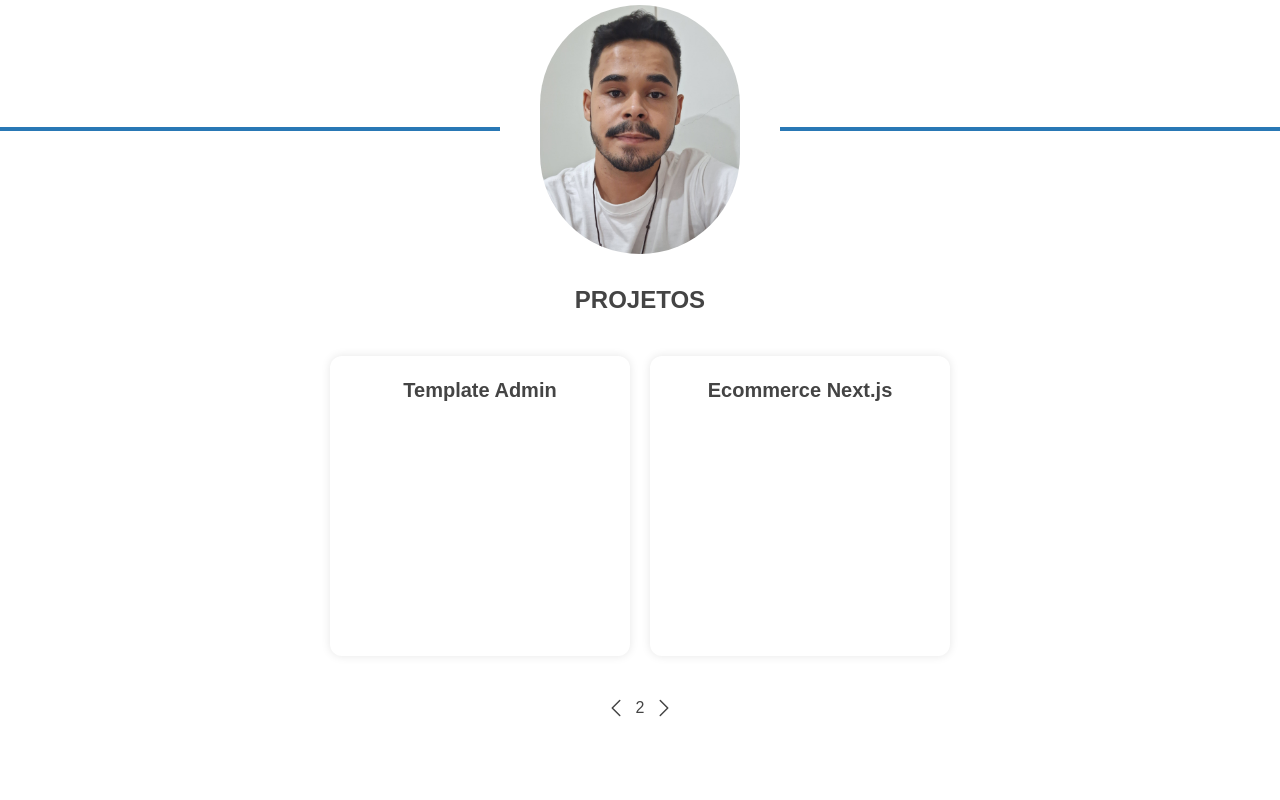
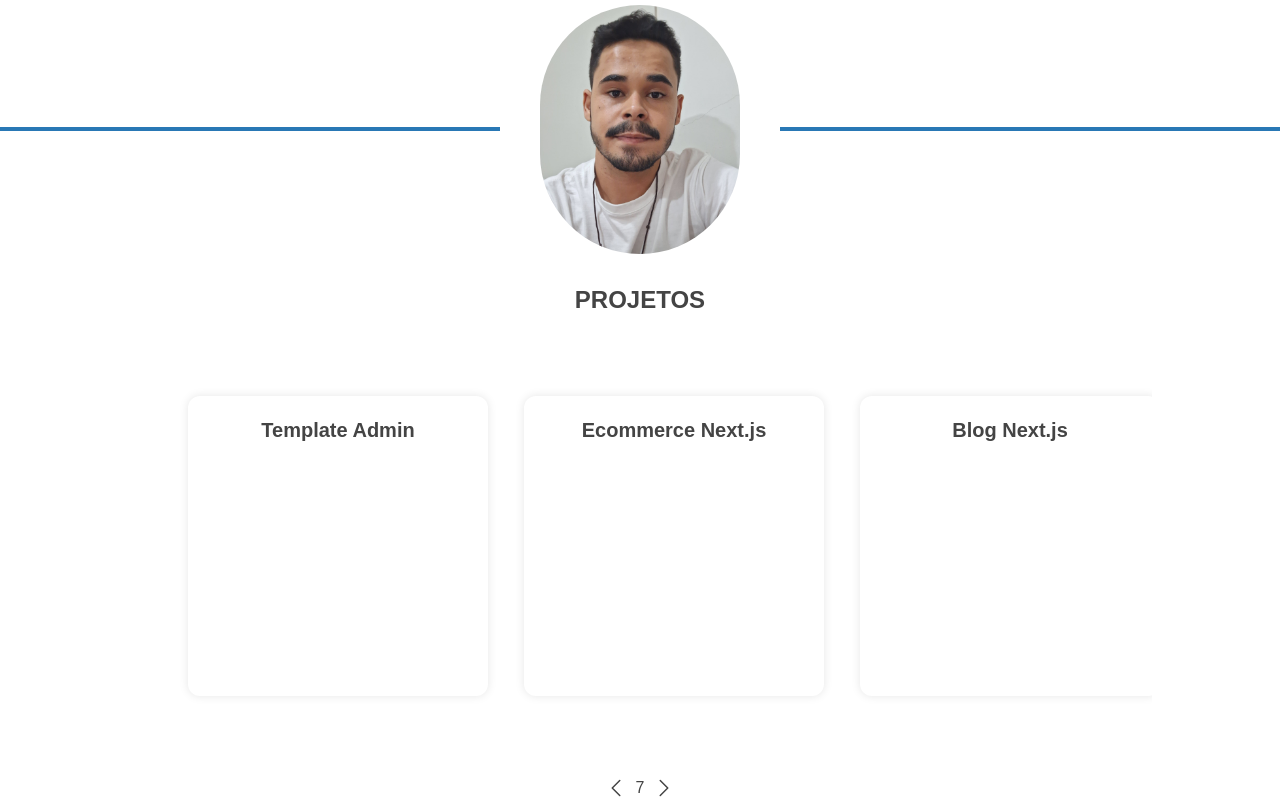
Before and after one commit to 1mateusbarbozamartins/portfolio, a Next.js app: page / in a window 1280 px wide. Shown: the part 331-1131 px from the top of the page. Before the commit the page ends 1051 px from the top, so only its background shows below. Built offline with nearby package versions, Linux system fonts and the light colour scheme.

Commit message:
Refazendo lista de projetos

```diff
--- a/src/components/Body/Projetos/ListCards.tsx
+++ b/src/components/Body/Projetos/ListCards.tsx
@@ -1,10 +1,10 @@
 import { useEffect, useState } from "react";
-import { IconArrowLeft, IconArrowRight, IconMarker } from "@/components/icons";
+import { IconArrowLeft, IconArrowRight } from "@/components/icons";
 import Card from "./Card";
 import ProjectProps from "@/model/Project.model";
 
 export default function ListCards() {
-    const [projects, setProjects] = useState<ProjectProps[]>([])
+    const [projects, setProjects] = useState<ProjectProps[]>([]);
 
     useEffect(() => {
         const projects = [
@@ -15,45 +15,53 @@ export default function ListCards() {
             {
                 title: "Ecommerce Next.js",
                 description: "Um ecommerce com Next.js, Tailwind CSS, e GraphQL",
-            }
-        ]
+            },
+            {
+                title: "Blog Next.js",
+                description: "Um blog simples com Next.js, Markdown, e Tailwind CSS",
+            },
+            {
+                title: "Sistema de Login",
+                description: "Um sistema de login com Next.js, Tailwind CSS, e Firebase",
+            },
+            {
+                title: "Gerenciador de Projetos",
+                description: "Um gerenciador de projetos com Next.js, TypeScript, e Tailwind CSS",
+            },
+            {
+                title: "Gerenciador de Tarefas",
+                description: "Um gerenciador de tarefas com Next.js, TypeScript, e Tailwind CSS",
+            },
+            {
+                title: "Gerenciador de Notas",
+                description: "Um gerenciador de notas com Next.js, TypeScript, e Tailwind CSS",
+            },
+        ];
 
-        setProjects(projects)
-    }, [])
+        setProjects(projects);
+    }, []);
 
     function renderProjects() {
         return projects.map((project, index) => (
-            <li key={index} >
-                <Card
-                    title={project.title}
-                />
+            <li key={index} className="flex-shrink-0">
+                <Card title={project.title} />
             </li>
-        ))
+        ));
     }
 
     return (
-        <div
-            className={`
-                flex flex-col items-center gap-10
-            `}
-        >
-            <ul
-                className={`
-                    flex gap-5
-                `}
-            >
-                {renderProjects()}
-            </ul>
+        <div className="flex flex-col items-center gap-10 w-full">
+            <div className="overflow-x-auto w-[80%] p-10 scroll-hidden">
+                <ul className="flex gap-5 px-5 space-x-4">
+                    {renderProjects()}
+                </ul>
+            </div>
 
-            <div
-                className={`
-                    flex gap-2
-                `}
-            >
-                <p>{IconArrowLeft}</p>
+            <div className="flex gap-2 items-center">
+                <button>{IconArrowLeft}</button>
                 <p>{projects.length ?? 0}</p>
-                <p>{IconArrowRight}</p>
+                <button>{IconArrowRight}</button>
             </div>
         </div>
-    )
+    );
 }
```
